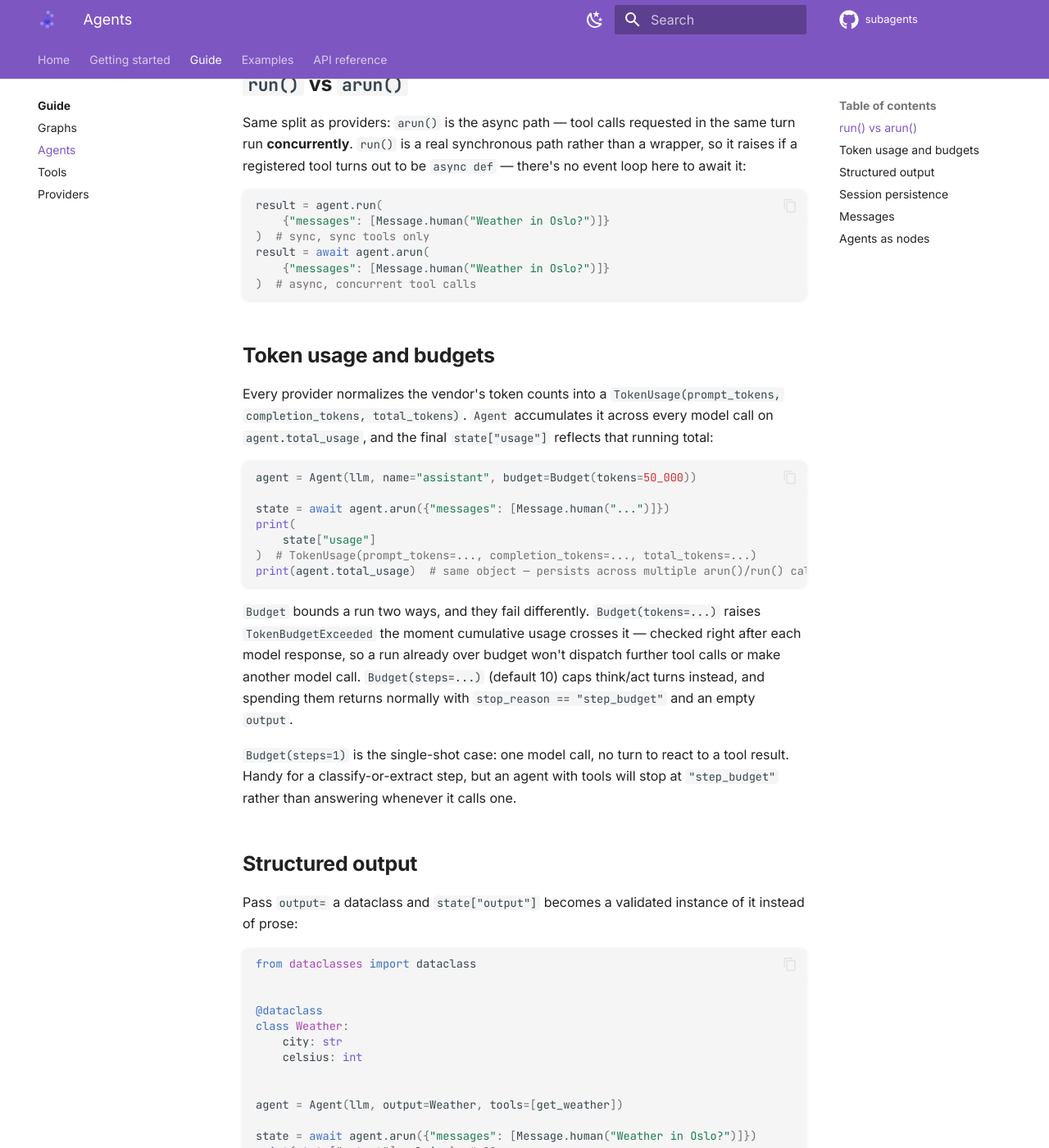
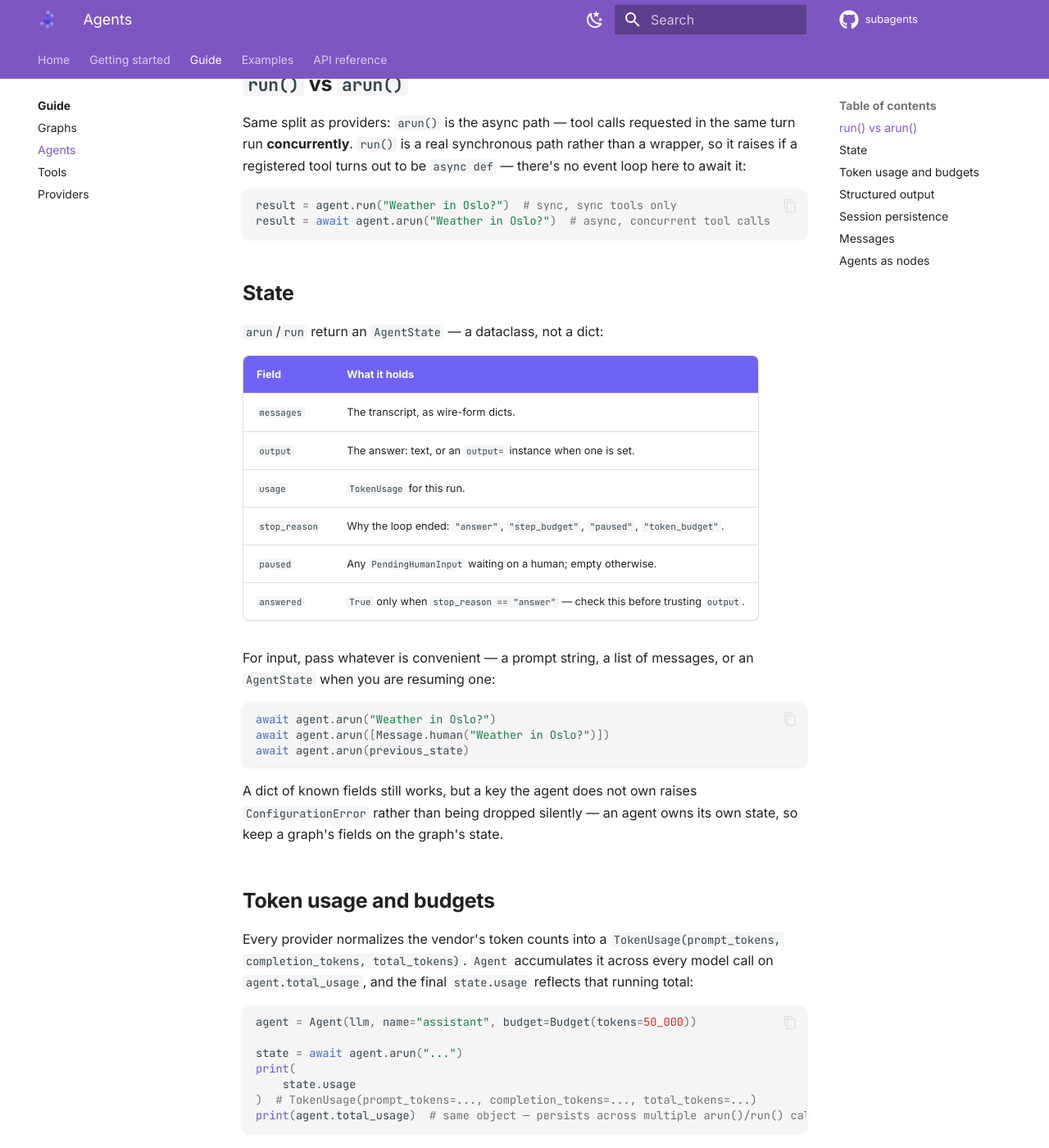
Before and after one commit to sayedshaun/deepharness, an MkDocs documentation site: the page built from docs/guide/agents.md, in a window 1280 px wide and 1400 px high, scrolled down 735 px. Shown: the whole window at 82% size. Built offline with MkDocs 1.6.1 and Material for MkDocs 9.7.7, drawn with Linux system fonts in a browser that asks for light colours; comment, search, counter and statistics services are not loaded; some of the changed text lies outside the part shown.

Commit message:
docs: document AgentState and the prompt call form

````diff
--- a/docs/guide/agents.md
+++ b/docs/guide/agents.md
@@ -20,8 +20,8 @@ agent = Agent(
     tools=[get_weather],
 )
 
-result = await agent.arun({"messages": [Message.human("Weather in Oslo?")]})
-print(result["output"])
+result = await agent.arun("Weather in Oslo?")
+print(result.output)
 ```
 
 `tools=` accepts any number of functions — decorated with [`@tool`](tools.md) or plain — an
@@ -34,26 +34,48 @@ run **concurrently**. `run()` is a real synchronous path rather than a wrapper,
 if a registered tool turns out to be `async def` — there's no event loop here to await it:
 
 ```python
-result = agent.run(
-    {"messages": [Message.human("Weather in Oslo?")]}
-)  # sync, sync tools only
-result = await agent.arun(
-    {"messages": [Message.human("Weather in Oslo?")]}
-)  # async, concurrent tool calls
+result = agent.run("Weather in Oslo?")  # sync, sync tools only
+result = await agent.arun("Weather in Oslo?")  # async, concurrent tool calls
 ```
+
+## State
+
+`arun`/`run` return an `AgentState` — a dataclass, not a dict:
+
+| Field | What it holds |
+| --- | --- |
+| `messages` | The transcript, as wire-form dicts. |
+| `output` | The answer: text, or an `output=` instance when one is set. |
+| `usage` | `TokenUsage` for this run. |
+| `stop_reason` | Why the loop ended: `"answer"`, `"step_budget"`, `"paused"`, `"token_budget"`. |
+| `paused` | Any `PendingHumanInput` waiting on a human; empty otherwise. |
+| `answered` | `True` only when `stop_reason == "answer"` — check this before trusting `output`. |
+
+For input, pass whatever is convenient — a prompt string, a list of messages, or an
+`AgentState` when you are resuming one:
+
+```python
+await agent.arun("Weather in Oslo?")
+await agent.arun([Message.human("Weather in Oslo?")])
+await agent.arun(previous_state)
+```
+
+A dict of known fields still works, but a key the agent does not own raises
+`ConfigurationError` rather than being dropped silently — an agent owns its own state, so keep
+a graph's fields on the graph's state.
 
 ## Token usage and budgets
 
 Every provider normalizes the vendor's token counts into a `TokenUsage(prompt_tokens,
 completion_tokens, total_tokens)`. `Agent` accumulates it across every model call on
-`agent.total_usage`, and the final `state["usage"]` reflects that running total:
+`agent.total_usage`, and the final `state.usage` reflects that running total:
 
 ```python
 agent = Agent(llm, name="assistant", budget=Budget(tokens=50_000))
 
-state = await agent.arun({"messages": [Message.human("...")]})
+state = await agent.arun("...")
 print(
-    state["usage"]
+    state.usage
 )  # TokenUsage(prompt_tokens=..., completion_tokens=..., total_tokens=...)
 print(agent.total_usage)  # same object — persists across multiple arun()/run() calls
 ```
@@ -70,7 +92,7 @@ rather than answering whenever it calls one.
 
 ## Structured output
 
-Pass `output=` a dataclass and `state["output"]` becomes a validated instance of it instead of
+Pass `output=` a dataclass and `state.output` becomes a validated instance of it instead of
 prose:
 
 ```python
@@ -85,8 +107,8 @@ class Weather:
 
 agent = Agent(llm, output=Weather, tools=[get_weather])
 
-state = await agent.arun({"messages": [Message.human("Weather in Oslo?")]})
-print(state["output"].celsius)  # 22
+state = await agent.arun("Weather in Oslo?")
+print(state.output.celsius)  # 22
 ```
 
 It works by offering the model one extra tool, `final_answer`, whose parameters are the
@@ -105,7 +127,7 @@ involved. Two consequences worth knowing:
 
 ## Session persistence
 
-`state["messages"]` is just a list of dicts, so `save_session`/`load_session` round-trip it
+`state.messages` is a list of wire-form dicts, so `save_session`/`load_session` round-trip it
 through JSON — resume a conversation across process runs:
 
 ```python
@@ -115,7 +137,7 @@ messages = load_session("session.json")  # [] if the file doesn't exist yet
 messages.append(Message.human("Continue where we left off."))
 
 state = await agent.arun({"messages": messages})
-save_session("session.json", state["messages"])
+save_session("session.json", state.messages)
 ```
 
 ## Messages
````
